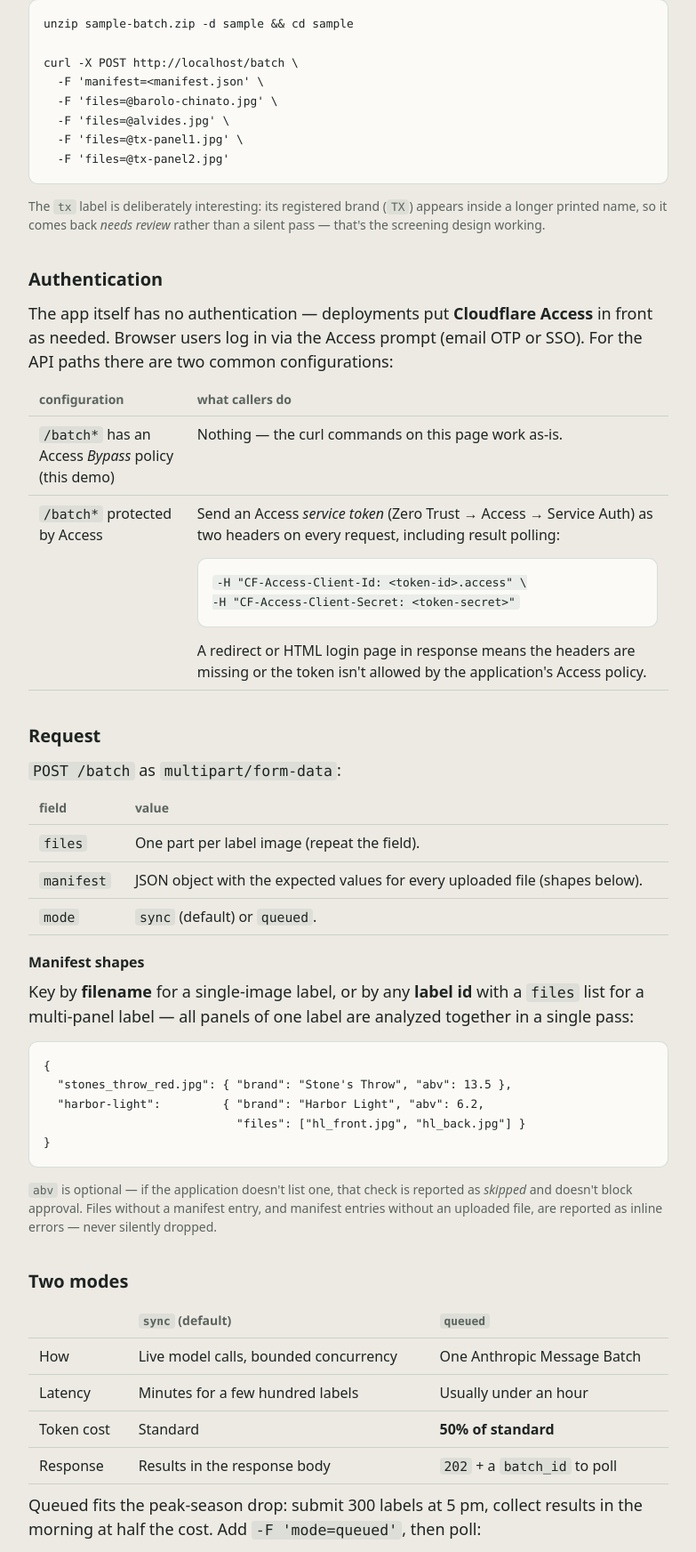
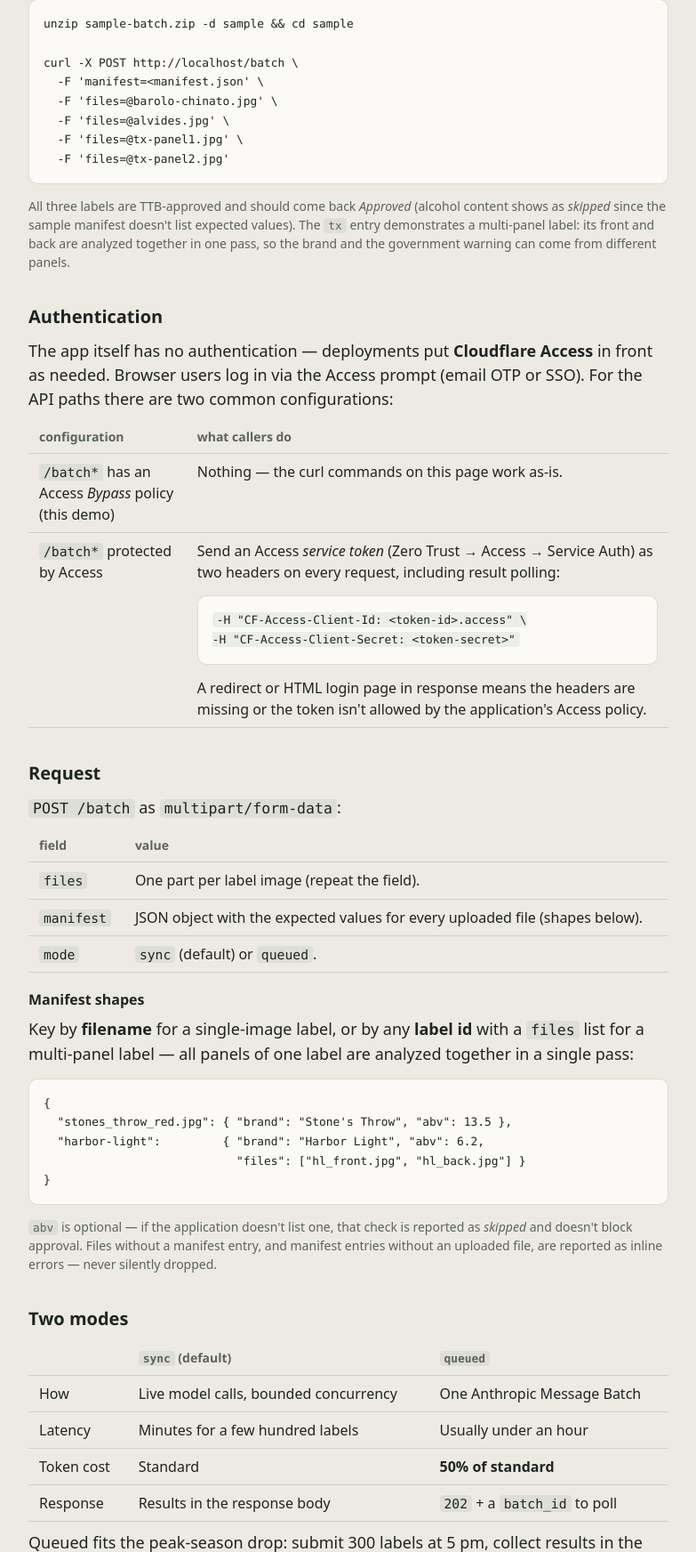
Before and after one commit to jcasebeer/checklabel, a FastAPI app: page /batch-api in a window 1280 px wide. Shown: the part 280-2024 px from the top of the page at 89% size, without its empty margins (248-1031 px from the left). Run offline with FastAPI, Linux system fonts and the light colour scheme.

Commit message:
more forgiving of whitespace

```diff
--- a/app/templates/batch_api.html
+++ b/app/templates/batch_api.html
@@ -33,9 +33,11 @@ curl -X POST {{ base_url }}batch \
   -F 'files=@alvides.jpg' \
   -F 'files=@tx-panel1.jpg' \
   -F 'files=@tx-panel2.jpg'</code></pre>
-        <p class="hint">The <code>tx</code> label is deliberately interesting: its registered brand
-        (<code>TX</code>) appears inside a longer printed name, so it comes back
-        <em>needs&nbsp;review</em> rather than a silent pass — that's the screening design working.</p>
+        <p class="hint">All three labels are TTB-approved and should come back
+        <em>Approved</em> (alcohol content shows as <em>skipped</em> since the sample manifest
+        doesn't list expected values). The <code>tx</code> entry demonstrates a multi-panel
+        label: its front and back are analyzed together in one pass, so the brand and the
+        government warning can come from different panels.</p>
       </section>
 
       <section>
@@ -105,15 +107,15 @@ curl -X POST {{ base_url }}batch \
       <section>
         <h2>Response</h2>
 <pre><code>{
-  "summary": { "total": 3, "passed": 2, "failed": 0, "needs_review": 1, "errored": 0 },
+  "summary": { "total": 2, "passed": 1, "failed": 0, "needs_review": 1, "errored": 0 },
   "results": [
     {
-      "file": "tx",
+      "file": "harbor-light",
       "result": {
         "overall": "warn",          // pass | fail | warn | error
         "checks": [
           { "field": "Brand name", "status": "warn",
-            "expected": "TX", "found": "TX Experimental Series ...",
+            "expected": "Harbor Light", "found": "Harbor Light Brewing Co.",
             "detail": "The application's brand appears within the label text — please confirm by eye." },
           { "field": "Alcohol content", "status": "skipped", ... },
           { "field": "Government warning", "status": "pass", ... }
--- a/app/verifier.py
+++ b/app/verifier.py
@@ -100,6 +100,13 @@ class Result:
 # --- Normalization helpers --------------------------------------------------
 def _norm_text(s: str) -> str:
     return re.sub(r"\s+", " ", s or "").strip()
+
+
+def _squash(s: str) -> str:
+    """Drop ALL whitespace for wording comparison. Spacing is typography —
+    line wraps and tight kerning (a real label prints 'WARNING:(1)') must not
+    fail the wording check; words and punctuation still must match exactly."""
+    return re.sub(r"\s+", "", s or "").lower()
 
 
 def _norm_brand(s: str) -> str:
@@ -206,8 +213,8 @@ def check_warning(gw: dict[str, Any]) -> Check:
     found = gw.get("text_verbatim") or ""
     issues: list[str] = []
 
-    # Exact wording (case-insensitive on the body; casing handled separately).
-    if _norm_text(found).lower() != _norm_text(config.GOVERNMENT_WARNING).lower():
+    # Exact wording, whitespace-insensitive (casing handled separately).
+    if _squash(found) != _squash(config.GOVERNMENT_WARNING):
         issues.append("wording does not match the required text exactly")
     # Casing is decided from the verbatim transcription; the model's boolean is
     # only a fallback for when the header can't be located in the text.
```
Also changed, not shown: tests/test_verifier.py (+10 -0 lines), 1 other file.
